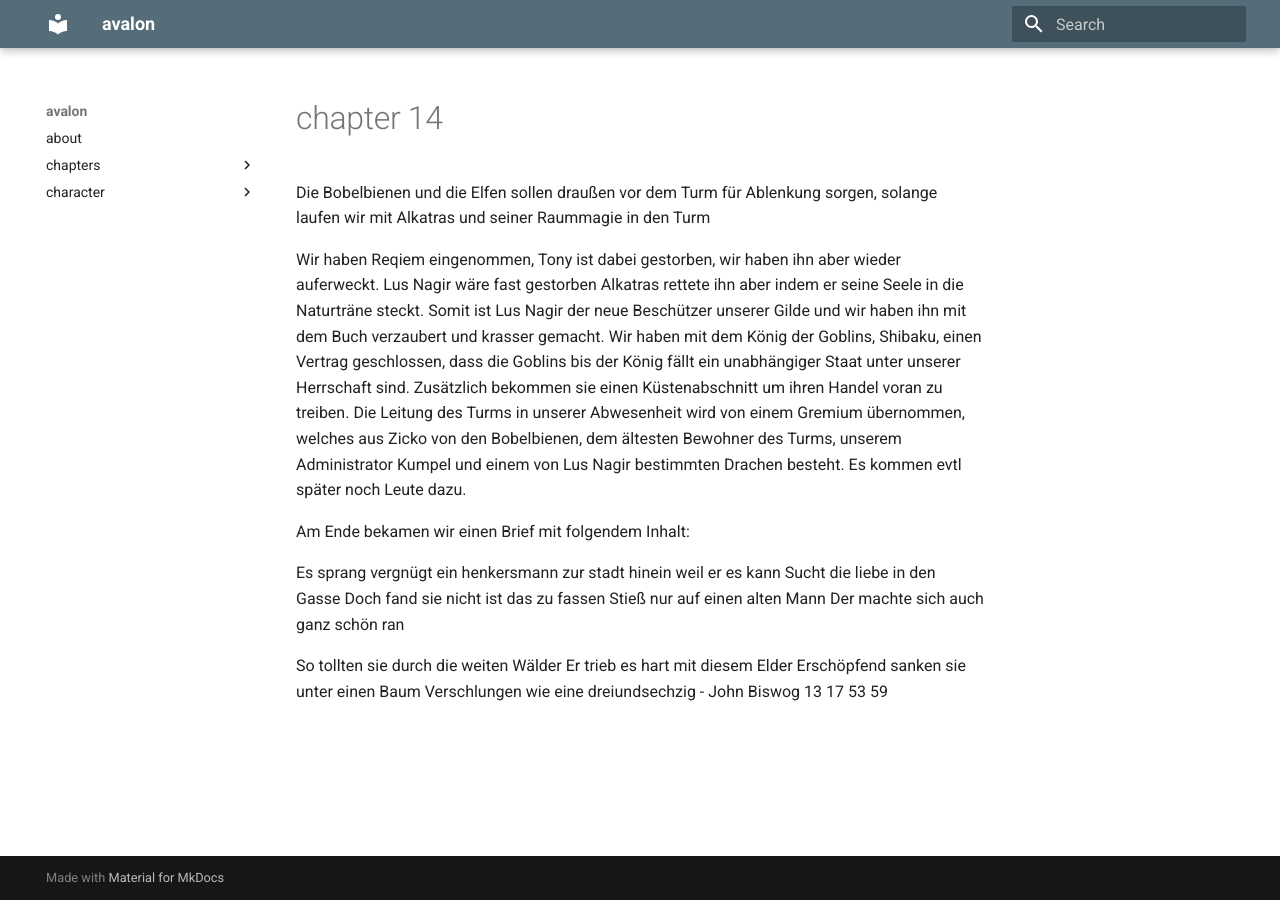
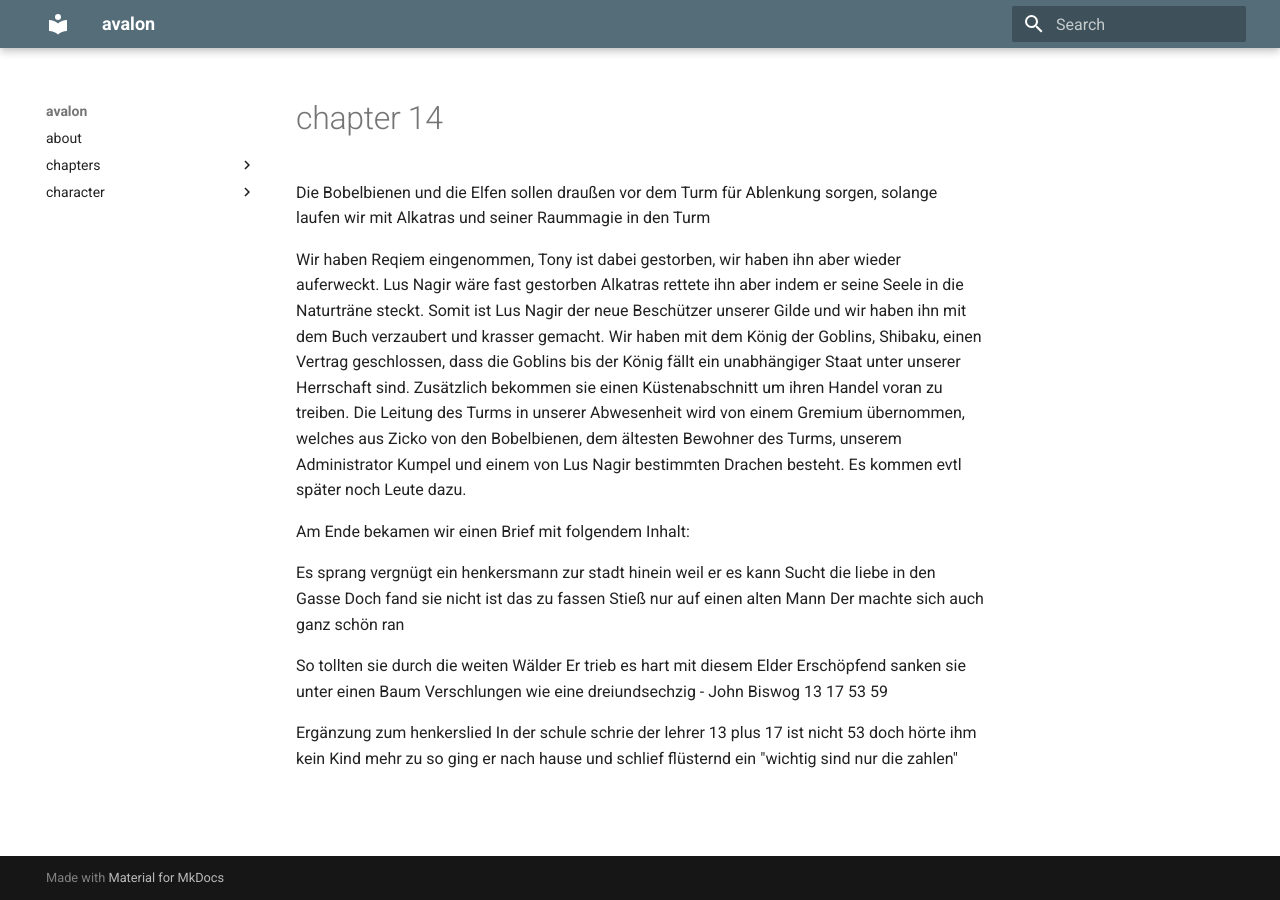
Before and after one commit to mkdocs-pnp/avalon, an MkDocs documentation site: the page built from docs/chapter/chapter14.md, in a window 1280 px wide. Built offline with MkDocs 1.6.1 and Material for MkDocs 9.7.7, drawn with Linux system fonts in a browser that asks for light colours.

Commit message:
Update chapter14.md

```diff
--- a/docs/chapter/chapter14.md
+++ b/docs/chapter/chapter14.md
@@ -20,3 +20,7 @@ So tollten sie durch die weiten Wälder
 Er trieb es hart mit diesem Elder
 Erschöpfend sanken sie unter einen Baum
 Verschlungen wie eine dreiundsechzig - John Biswog 13 17 53 59
+
+Ergänzung zum henkerslied
+In der schule schrie der lehrer 13 plus 17 ist nicht 53 doch hörte ihm kein
+ Kind mehr zu so ging er nach hause und schlief flüsternd ein "wichtig sind nur die zahlen"
```
